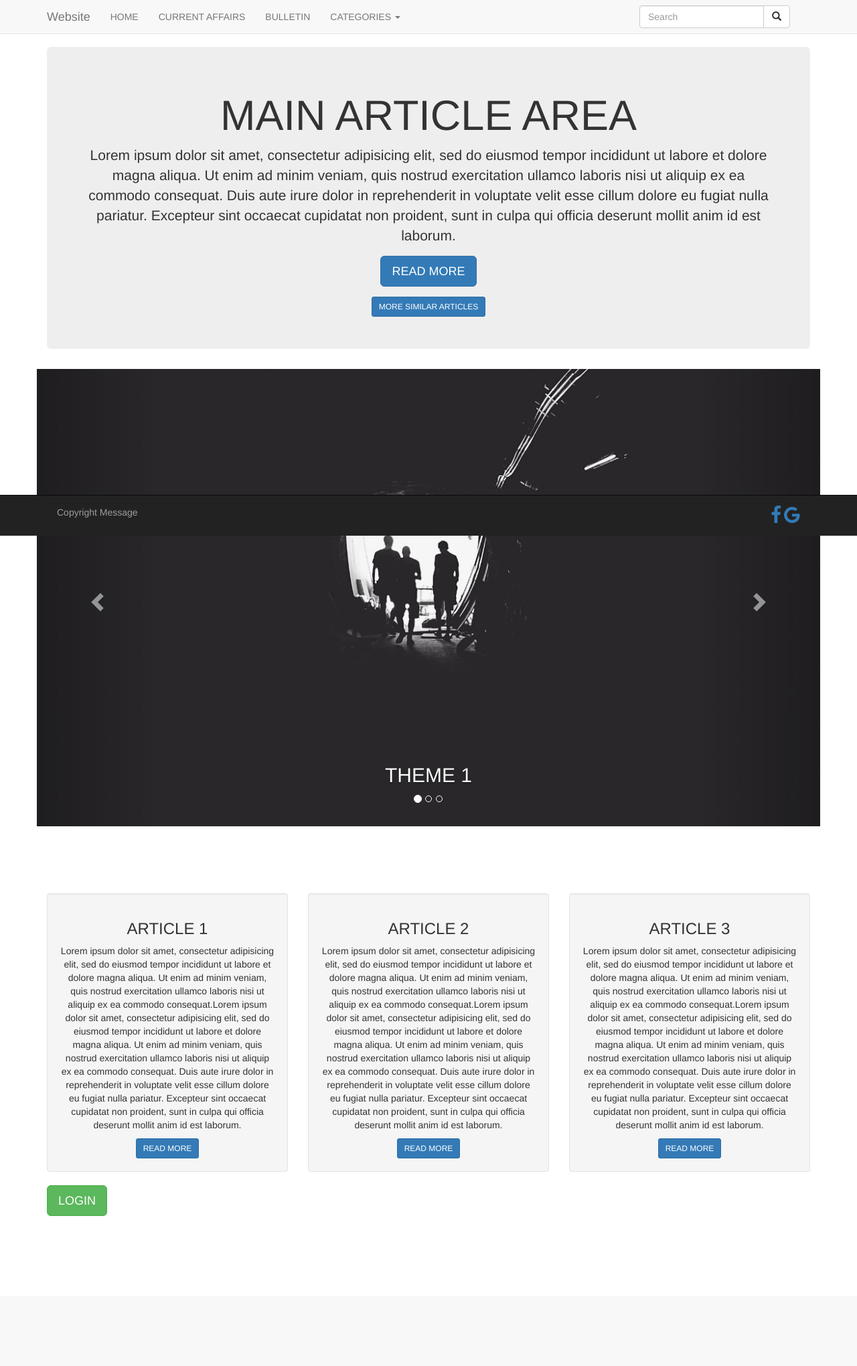
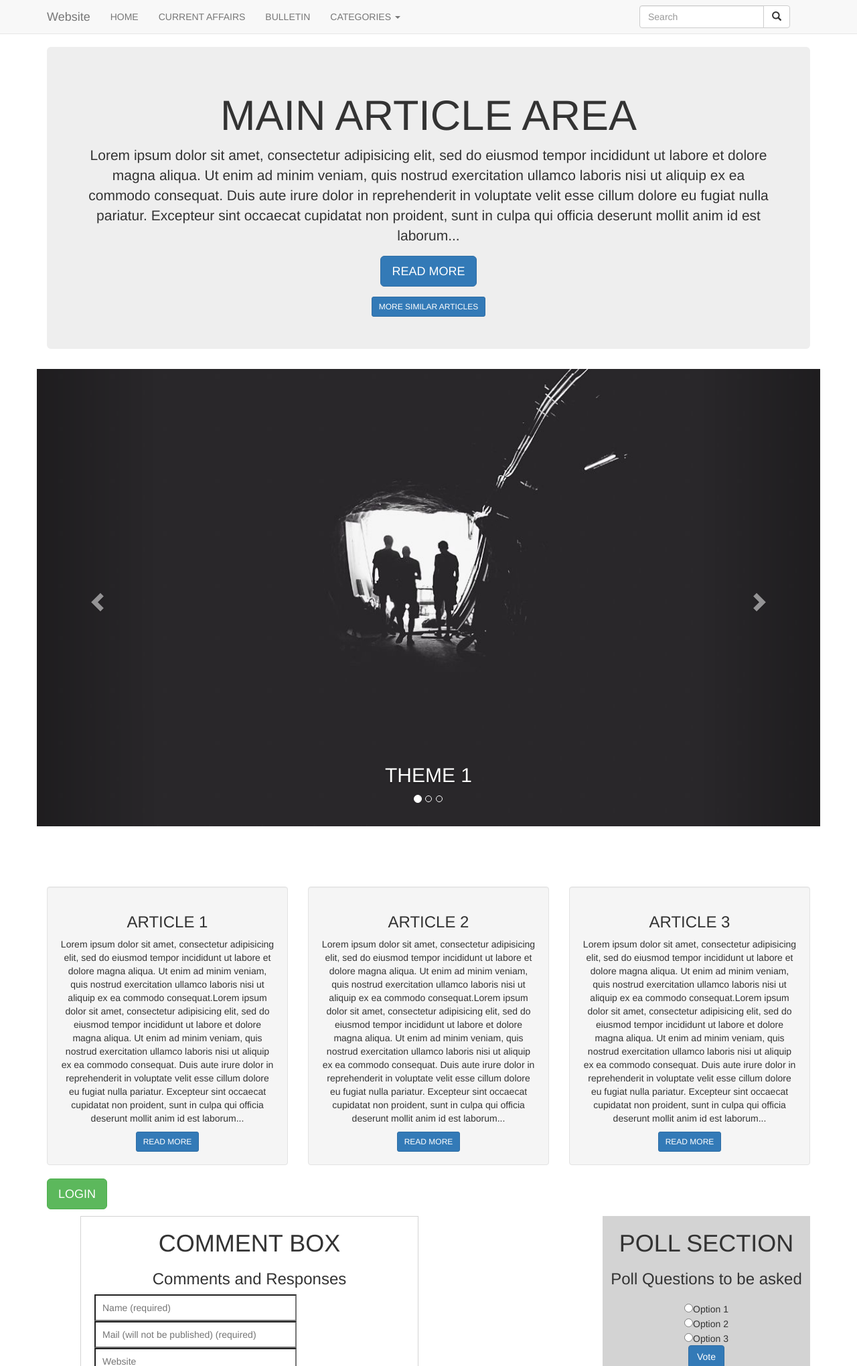
Before and after one commit to KamaljeetSahoo/MM.SummerTask.2019, a PHP site: page / in a window 1280 px wide. Shown: the top 2040 px of the page at 67% size. Before the commit the page ends 1816 px from the top, so only its background shows below. Run offline with PHP 8.4, Linux system fonts and the light colour scheme.

Commit message:
Some changes to front-end

```diff
--- a/css/style.css
+++ b/css/style.css
@@ -7,8 +7,110 @@ body{
 }
 .space{
 	padding-bottom: 50px;
-	padding-top: 50px;
+	padding-top: 40px;
 }
 .modal-title{
 	text-align: center;
 }
+#more{
+	display: none;
+}
+#more_1{
+	display: none;
+}
+#more_2{
+	display: none;
+}
+#more_3{
+	display: none;
+}
+#wrap{
+border: 1px solid lightgray;
+alignment-adjust: central;
+width: 1000px;
+margin-left: 50px;
+margin-top: 10px;
+box-shadow: 0 5px 0 #e6e6e6;
+padding-bottom: 50px;
+
+}
+.abcd{
+	text-align: center;
+}
+#name{
+margin-left: 20px;
+box-shadow: 0 2px 0 #e6e6e6;
+height: 40px;
+padding-left: 10px;
+width: 60%;
+}
+#email{
+margin-left: 20px;
+box-shadow: 0 2px 0 #e6e6e6;
+height: 40px;
+padding-left: 10px;
+width: 60%;
+}
+#url{
+margin-left: 20px;
+box-shadow: 0 2px 0 #e6e6e6;
+height: 40px;
+padding-left: 10px;
+width: 60%;
+}
+#comment{
+margin-left: 20px;
+box-shadow: 0 2px 0 #e6e6e6;
+height: 40px;
+padding-left: 10px;
+width: 60%;
+height: 200px;
+}
+#commentSubmit{
+margin-left: 20px;
+width: 150px;
+height: 55px;
+color: white;
+font-size: 15px;
+background-color: #2c95dc;
+box-shadow: 0 3px 0 #09466f;
+margin-bottom: 30px;
+padding-left: 20px;
+border-radius: 5px;
+}
+#commentSubmit:hover {
+background-color: #09466f;
+
+}
+
+#comment-box{
+border: 1px solid lightgray;
+alignment-adjust: central;
+margin-left: 50px;
+margin-top: 10px;
+box-shadow: 0 5px 0 #e6e6e6;
+padding-bottom: 50px;
+
+}
+.heading{
+	text-align: center;
+}
+.poll-box{
+	border: 1px solid lightgray;
+	margin-left: 50px;
+	margin-top: 10px;
+	box-shadow: 0 5px 0 #e6e6e6;
+	padding-bottom: 50px;
+	background-color: lightgray;
+}
+.poll-question-box{
+	margin-top: 10px;
+    padding: 10px;
+    box-sizing: border-box;
+    border-radius: 0;
+}
+.contribution-box{
+	text-align: center;
+	border: 2px solid lightgray;
+	padding-bottom: 10px;
+}
--- a/index.html
+++ b/index.html
@@ -77,8 +77,15 @@
     quis nostrud exercitation ullamco laboris nisi ut aliquip ex ea commodo
     consequat. Duis aute irure dolor in reprehenderit in voluptate velit esse
     cillum dolore eu fugiat nulla pariatur. Excepteur sint occaecat cupidatat non
-    proident, sunt in culpa qui officia deserunt mollit anim id est laborum.</p>
-    <button type="button" class="btn btn-lg btn-primary">READ MORE</button>
+    proident, sunt in culpa qui officia deserunt mollit anim id est laborum<span id="dots">...</span>
+    <span id="more">Lorem ipsum dolor sit amet, consectetur adipisicing elit, sed do eiusmod
+    tempor incididunt ut labore et dolore magna aliqua. Ut enim ad minim veniam,
+    quis nostrud exercitation ullamco laboris nisi ut aliquip ex ea commodo
+    consequat. Duis aute irure dolor in reprehenderit in voluptate velit esse
+    cillum dolore eu fugiat nulla pariatur. Excepteur sint occaecat cupidatat non
+    proident, sunt in culpa qui officia deserunt mollit anim id est laborum.</span></p>
+
+    <button type="button" onclick="show_more_function()" id="Read_more_btn" class="btn btn-lg btn-primary">READ MORE</button>
     <p></p>
     <button type="button" class="btn btn-sm btn-primary">MORE SIMILAR ARTICLES</button>
     <!-- <button type="button" class="btn btn-sm btn-primary">READ MORE</button> -->
@@ -153,9 +160,16 @@
         quis nostrud exercitation ullamco laboris nisi ut aliquip ex ea commodo
         consequat. Duis aute irure dolor in reprehenderit in voluptate velit esse
         cillum dolore eu fugiat nulla pariatur. Excepteur sint occaecat cupidatat non
-        proident, sunt in culpa qui officia deserunt mollit anim id est laborum.</p>
+        proident, sunt in culpa qui officia deserunt mollit anim id est laborum<span id="dots_1">...</span>
+        <span id="more_1">Lorem ipsum dolor sit amet, consectetur adipisicing elit, sed do eiusmod
+        tempor incididunt ut labore et dolore magna aliqua. Ut enim ad minim veniam,
+        quis nostrud exercitation ullamco laboris nisi ut aliquip ex ea commodo
+        consequat. Duis aute irure dolor in reprehenderit in voluptate velit esse
+        cillum dolore eu fugiat nulla pariatur. Excepteur sint occaecat cupidatat non
+        proident, sunt in culpa qui officia deserunt mollit anim id est laborum.</span></p>
+
         <p></p>
-        <button type="button" class="btn btn-sm btn-primary">READ MORE</button>
+        <button type="button" onclick="show_more_function_1()" id="Read_more_btn_1" class="btn btn-sm btn-primary">READ MORE</button>
       </div>
     </div>
 
@@ -170,9 +184,16 @@
         quis nostrud exercitation ullamco laboris nisi ut aliquip ex ea commodo
         consequat. Duis aute irure dolor in reprehenderit in voluptate velit esse
         cillum dolore eu fugiat nulla pariatur. Excepteur sint occaecat cupidatat non
-        proident, sunt in culpa qui officia deserunt mollit anim id est laborum.</p>
+        proident, sunt in culpa qui officia deserunt mollit anim id est laborum<span id="dots_2">...</span>
+        <span id="more_2">Lorem ipsum dolor sit amet, consectetur adipisicing elit, sed do eiusmod
+        tempor incididunt ut labore et dolore magna aliqua. Ut enim ad minim veniam,
+        quis nostrud exercitation ullamco laboris nisi ut aliquip ex ea commodo
+        consequat. Duis aute irure dolor in reprehenderit in voluptate velit esse
+        cillum dolore eu fugiat nulla pariatur. Excepteur sint occaecat cupidatat non
+        proident, sunt in culpa qui officia deserunt mollit anim id est laborum.</span></p>
+
         <p></p>
-        <button type="button" class="btn btn-sm btn-primary">READ MORE</button>
+        <button type="button" onclick="show_more_function_2()" id="Read_more_btn_2" class="btn btn-sm btn-primary">READ MORE</button>
       </div>
     </div>
 
@@ -187,17 +208,23 @@
         quis nostrud exercitation ullamco laboris nisi ut aliquip ex ea commodo
         consequat. Duis aute irure dolor in reprehenderit in voluptate velit esse
         cillum dolore eu fugiat nulla pariatur. Excepteur sint occaecat cupidatat non
-        proident, sunt in culpa qui officia deserunt mollit anim id est laborum.</p>
+        proident, sunt in culpa qui officia deserunt mollit anim id est laborum<span id="dots_3">...</span>
+        <span id="more_3">Lorem ipsum dolor sit amet, consectetur adipisicing elit, sed do eiusmod
+        tempor incididunt ut labore et dolore magna aliqua. Ut enim ad minim veniam,
+        quis nostrud exercitation ullamco laboris nisi ut aliquip ex ea commodo
+        consequat. Duis aute irure dolor in reprehenderit in voluptate velit esse
+        cillum dolore eu fugiat nulla pariatur. Excepteur sint occaecat cupidatat non
+        proident, sunt in culpa qui officia deserunt mollit anim id est laborum.</span></p>
+
         <p></p>
-        <button type="button" class="btn btn-sm btn-primary">READ MORE</button>
+        <button type="button" onclick="show_more_function_3()" id="Read_more_btn_3" class="btn btn-sm btn-primary">READ MORE</button>
       </div>
     </div>
 
   </div>
 </div>
-<!-- MODAL LOGIN FORM -->
+
 <div class="container">
-  <!-- Trigger the modal with a button -->
   <button type="button" class="btn btn-success btn-lg" data-toggle="modal" data-target="#myModal">LOGIN</button>
 
               <!-- Modal -->
@@ -228,7 +255,78 @@
                       </div>
                     </div>
                     <div class="modal-footer">
-          <button type="button" class="btn btn-success" data-dismiss="modal">LOGIN</button>
+                      <p class="pull-left">If not registered Register Here</p>
+                      <button type="button" class="btn btn-primary">REGISTER</button>
+                    </div>
+                  </div>
+                </div>
+              </div>
+</div>
+
+<!-- ASK A QUESTION AND POLL SECTION -->
+
+<div class="container">
+  <div class="row">
+    <div class="col-md-6 pull-left">
+      <div id="comment-box">
+      <h1 class="abcd">COMMENT BOX</h1>
+
+      <h3 class="heading">Comments and Responses</h3>
+
+
+      <div id="comment-name" class="form-row">
+      <input type = "text" placeholder = "Name (required)" name = "dname"  id = "name" >
+      </div>
+      <div id="comment-email" class="form-row">
+      <input type = "text" placeholder = "Mail (will not be published) (required)" name = "demail"  id = "email">
+      </div>
+      <div id="comment-url" class="form-row">
+      <input type = "text" placeholder = "Website" name = "url"  id = "url" >
+      </div>
+      <div id="comment-message" class="form-row">
+      <textarea name = "comment" placeholder = "Message" id = "comment" ></textarea>
+      </div>
+      <a href="#"><input type="submit" name="dsubmit" id="commentSubmit" value="Submit Comment"></a>
+      <br>
+      <input type="checkbox" value="1" name="subscribe" id="subscribe" checked="checked">
+      <p1><b>Notify me when new comments are added.</b></p1>
+      </form>
+      </div>
+
+    </div>
+
+    <div class="col-md-4 pull-right">
+      <div class="poll-box">
+        <h1>POLL SECTION</h1>
+        <h3>Poll Questions to be asked</h3>
+        <div class="poll-question-box">
+          <form>
+            <input type="radio" name="vote" value="1">Option 1</br>
+            <input type="radio" name="vote" value="2">Option 2</br>
+            <input type="radio" name="vote" value="3">Option 3</br>
+            <input type="submit" value="Vote" class="btn btn-primary" id="voteb">
+          </form>
+          <button type="button" class="btn btn-sm btn-primary">SEE RESULTS</button>
+        </div>
+      </div>
+    </div>
+  </div>
+</div>
+
+<!-- SPACE -->
+  <div class="space"></div>
+
+<!-- UPLOAD ARTICLE SECTION -->
+
+<div class="container">
+  <div class="row">
+    <div class="col-md-12">
+      <div class="contribution-box">
+        <h1>WANT TO CONTRIBUTE</h1>
+        <h3>Upload your article here</h3>
+        <br></br>
+        <div class="upload-box">
+          <a href="#"><i class="fa fa-upload fa-4x"></i></a>
         </div>
       </div>
     </div>
@@ -239,16 +337,18 @@
   <div class="space"></div>
 
 <!-- FOOTER -->
-    <div class="navbar navbar-inverse navbar-fixed-bottom">
+    <div class="navbar navbar-inverse navbar-static-bottom">
       <div class="container">
 
         <div class="navbar-text pull-left">
-          <p>Copyright Message</p>
+          <p>Copyright &copy; 2019 - MondayMorningNITRKL</p>
         </div>
 
         <div class="navbar-text pull-right">
           <a href="#"><i class="fa fa-facebook fa-2x"></i></a>
           <a href="#"><i class="fa fa-google fa-2x" aria-hidden="true"></i></a>
+          <a href="#"><i class="fa fa-instagram fa-2x" aria-hidden="true"></i></a>
+          <a href="#"><i class="fa fa-twitter fa-2x" aria-hidden="true"></i></a>
         </div>
 
       </div>
@@ -276,7 +376,69 @@
   }
   }
 </script>
+<script>
+  function show_more_function(){
+    var dots = document.getElementById("dots");
+    var moreText = document.getElementById("more");
+    var btnText = document.getElementById("Read_more_btn");
 
+    if (dots.style.display === "none") {
+      dots.style.display = "inline";
+      btnText.innerHTML = "Read more";
+      moreText.style.display = "none";
+    } else {
+      dots.style.display = "none";
+      btnText.innerHTML = "Read less";
+      moreText.style.display = "inline";
+    }
+  }
+  function show_more_function_1(){
+    var dots_1 = document.getElementById("dots_1");
+    var moreText_1 = document.getElementById("more_1");
+    var btnText_1 = document.getElementById("Read_more_btn_1");
+
+    if (dots_1.style.display === "none") {
+      dots_1.style.display = "inline";
+      btnText_1.innerHTML = "Read more";
+      moreText_1.style.display = "none";
+    } else {
+      dots_1.style.display = "none";
+      btnText_1.innerHTML = "Read less";
+      moreText_1.style.display = "inline";
+    }
+  }
+  function show_more_function_2(){
+    var dots_2 = document.getElementById("dots_2");
+    var moreText_2 = document.getElementById("more_2");
+    var btnText_2 = document.getElementById("Read_more_btn_2");
+
+    if (dots_2.style.display === "none") {
+      dots_2.style.display = "inline";
+      btnText_2.innerHTML = "Read more";
+      moreText_2.style.display = "none";
+    } else {
+      dots_2.style.display = "none";
+      btnText_2.innerHTML = "Read less";
+      moreText_2.style.display = "inline";
+    }
+  }
+
+  function show_more_function_3(){
+    var dots_3 = document.getElementById("dots_3");
+    var moreText_3 = document.getElementById("more_3");
+    var btnText_3 = document.getElementById("Read_more_btn_3");
+
+    if (dots_3.style.display === "none") {
+      dots_3.style.display = "inline";
+      btnText_3.innerHTML = "Read more";
+      moreText_3.style.display = "none";
+    } else {
+      dots_3.style.display = "none";
+      btnText_3.innerHTML = "Read less";
+      moreText_3.style.display = "inline";
+    }
+  }
+</script>
 
     <!-- jQuery (necessary for Bootstrap's JavaScript plugins) -->
     <script src="https://ajax.googleapis.com/ajax/libs/jquery/1.12.4/jquery.min.js"></script>
```
Also changed, not shown: 2 other files. Lines whose indentation alone changed are shown as unchanged.
